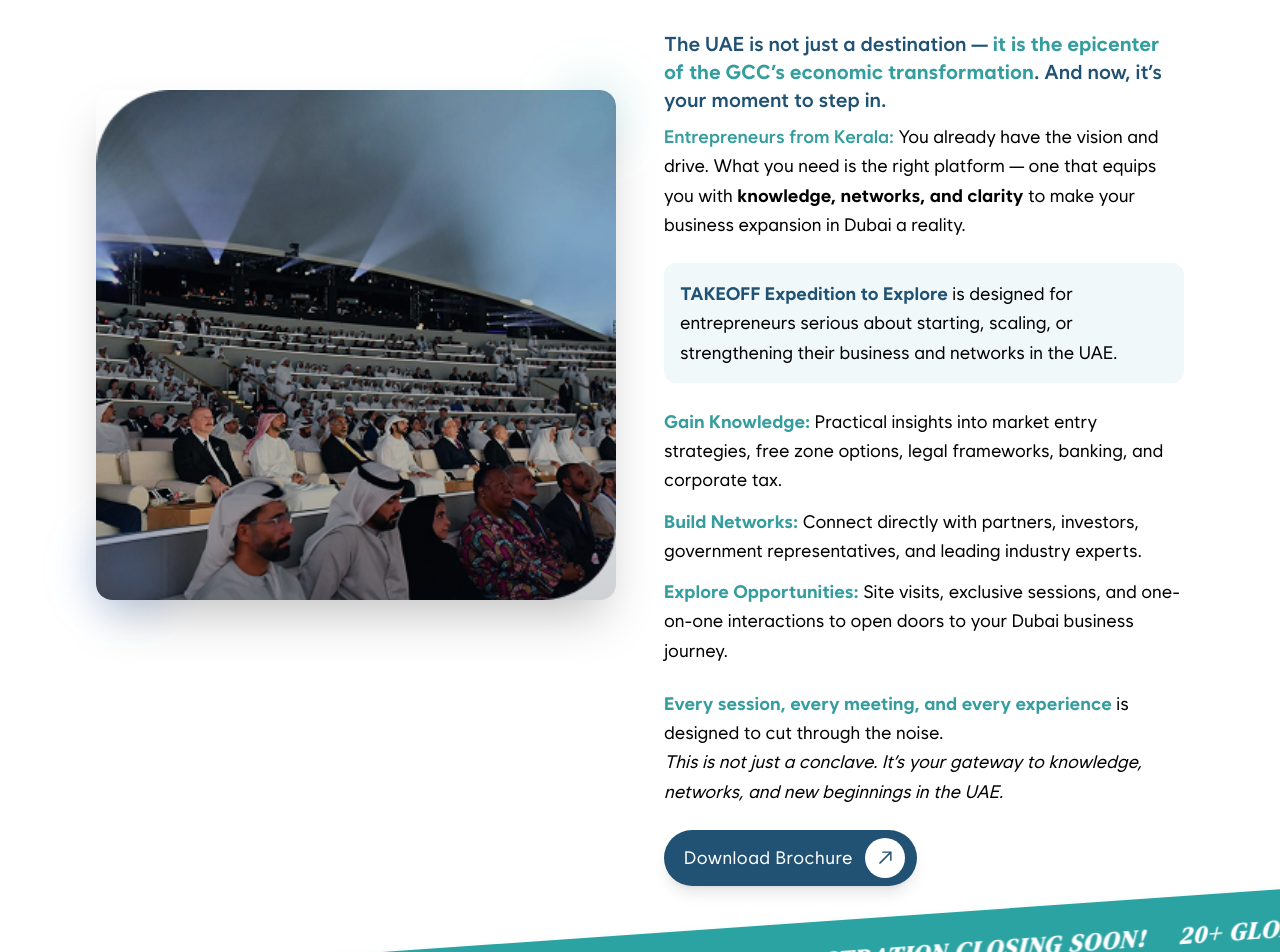
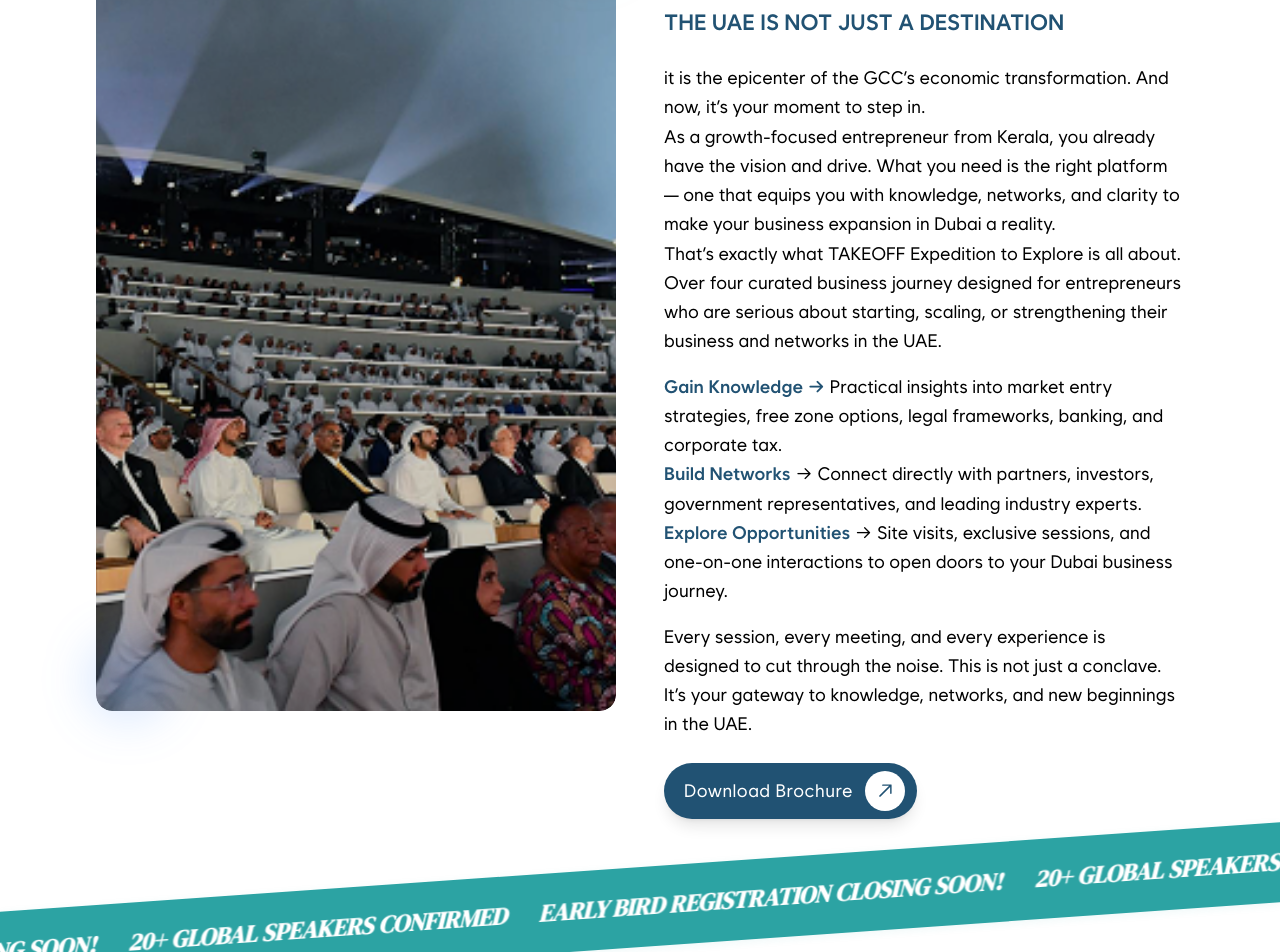
Before and after one commit to itsbasilsaman/take-off-webapplication, a Next.js app: page / in a window 1280 px wide. Shown: the part 1140-2092 px from the top of the page. Built offline with nearby package versions, Linux system fonts and the light colour scheme.

Commit message:
Updation

```diff
--- a/src/components/Footer.tsx
+++ b/src/components/Footer.tsx
@@ -6,23 +6,7 @@ import { BsWhatsapp } from "react-icons/bs"
 import { RxArrowTopRight } from "react-icons/rx";
 export default function Footer() {
 
-  const navigationLinks = [
-    { name: "Home", href: "#home", active: true },
-    { name: "About Takeoff 2025", href: "#about" },
-    { name: "Our Mission", href: "#mission" },
-    { name: "Speakers", href: "#speakers" },
-    { name: "Why Attend", href: "#why-attend" },
-    { name: "Who Should Attend", href: "#who-attend" },
-  ]
 
-  const secondaryLinks = [
-    { name: "Agenda", href: "#agenda" },
-    { name: "Highlights", href: "#highlights" },
-    { name: "FAQs", href: "#faqs" },
-    { name: "Terms and Conditions", href: "#terms" },
-    { name: "Privacy policy", href: "#privacy" },
-    { name: "Contact Us", href: "#contact" },
-  ]
 
    const handleWhatsAppClick = () => {
     const phone = '919207078555'; // WhatsApp number (without + and spaces)
@@ -51,14 +35,31 @@ export default function Footer() {
           <span className="text-[#23b3a3] text-2xl font-semibold">Connect WhatsApp</span>
           <BsWhatsapp className="text-[#23b3a3] text-2xl" />
         </button>
-        <div className="flex-1 flex items-center justify-center">
-          <input
-            type="text"
-            placeholder="Discover Groundbreaking Insights, Connect With Industry Leaders, And Accelerate Your Business Growth At Takeoff 2025."
-            className="w-full max-w-xl rounded-full px-6 py-2 bg-transparent border border-gray-600 text-gray-300 placeholder:text-gray-400 focus:outline-none"
-          />
+  <div className="hidden sm:flex flex-1 items-center justify-center">
+          <div className="relative w-full max-w-xl h-12 overflow-hidden rounded-full border border-gray-600 bg-transparent">
+            <div className="absolute inset-0 flex items-center">
+              <div
+                className="whitespace-nowrap flex animate-ticker"
+                style={{ animation: 'ticker-left-right 14s linear infinite' }}
+              >
+                <span
+                  className="text-gray-300 text-lg px-6 font-semibold"
+                  style={{ letterSpacing: '0.06em' }}
+                >
+                  Takeoff Business Conclave & Expedition to Explore Dubai
+                </span>
+                {/* Repeat for seamless loop */}
+                <span
+                  className="text-gray-300 text-lg px-6 font-semibold"
+                  style={{ letterSpacing: '0.06em' }}
+                >
+                  Takeoff Business Conclave & Expedition to Explore Dubai
+                </span>
+              </div>
+            </div>
+          </div>
         </div>
-        <div className="flex items-center gap-2">
+  <div className="hidden sm:flex items-center gap-2">
             <button
                   className="flex items-center bg-[#359D9E] hover:bg-[#235c5d] rounded-full px-3 py-2 pr-3 transition-all duration-200 shadow-lg hover:shadow-xl group"
                   style={{minWidth:'200px'}}
@@ -113,20 +114,14 @@ export default function Footer() {
         {/* Navigation Links */}
         <div className="grid grid-cols-2 gap-4">
           <div className="flex flex-col gap-2">
-            <span className="text-gray-300">Home</span>
-            <span className="text-gray-300">About Takeoff 2025</span>
-            <span className="text-gray-300">Our Mission</span>
-            <span className="text-gray-300">Speakers</span>
-            <span className="text-gray-300">Why Attend</span>
-            <span className="text-gray-300">Who Should Attend</span>
+            <a href="#home" className="text-gray-300 cursor-pointer hover:text-[#23b3a3] transition-colors duration-200" style={{ scrollBehavior: 'smooth' }}>Home</a>
+            <a href="#about" className="text-gray-300 cursor-pointer hover:text-[#23b3a3] transition-colors duration-200" style={{ scrollBehavior: 'smooth' }}>About Us</a>
+            <a href="#speakers" className="text-gray-300 cursor-pointer hover:text-[#23b3a3] transition-colors duration-200" style={{ scrollBehavior: 'smooth' }}>Speakers</a>
           </div>
           <div className="flex flex-col gap-2">
-            <span className="text-gray-300">Agenda</span>
-            <span className="text-gray-300">Highlights</span>
-            <span className="text-gray-300">FAQs</span>
-            <span className="text-gray-300">Terms and Conditions</span>
-            <span className="text-gray-300">Privacy policy</span>
-            <span className="text-gray-300">Contact Us</span>
+            <a href="#why-attend" className="text-gray-300 cursor-pointer hover:text-[#23b3a3] transition-colors duration-200" style={{ scrollBehavior: 'smooth' }}>Why Attend</a>
+            <a href="#who-attend" className="text-gray-300 cursor-pointer hover:text-[#23b3a3] transition-colors duration-200" style={{ scrollBehavior: 'smooth' }}>Who Should Attend</a>
+            <a href="#contact" className="text-gray-300 cursor-pointer hover:text-[#23b3a3] transition-colors duration-200" style={{ scrollBehavior: 'smooth' }}>Contact Us</a>
           </div>
         </div>
 
--- a/src/components/LandingAboutUs.tsx
+++ b/src/components/LandingAboutUs.tsx
@@ -45,7 +45,7 @@ export default function LandingAbout() {
       {/* Main Content */}
   <div className="relative z-10 px-2 sm:px-4 md:px-8 lg:px-16 py-8 sm:py-12 md:py-16 lg:py-20">
         <div className="max-w-7xl mx-auto">
-          <div className="flex flex-col lg:grid lg:grid-cols-2 gap-2 lg:gap-12 items-center">
+          <div className="flex flex-col lg:grid lg:grid-cols-2 gap- lg:gap-12 items-center">
             {/* Heading (always first on mobile) */}
             <div className="block lg:hidden w-full mb-4">
               <p className="text-[#215273] text-lg font-semibold md:text-xl mb-2  ">About Us - Takeoff 2025</p>
@@ -55,7 +55,7 @@ export default function LandingAbout() {
             </div>
             {/* Image (second on mobile, first on desktop) */}
             <div className="relative w-full flex justify-center items-center mb-6 lg:mb-0">
-              <div className="relative overflow-hidden rounded-2xl shadow-2xl w-full h-48 sm:h-56 md:h-72 lg:w-full lg:h-auto animate-fadein"
+              <div className="relative overflow-hidden rounded-2xl   w-full h-48 sm:h-56 md:h-72 lg:w-full lg:h-[800px] h-auto  "
                 style={{ maxWidth: '100%', boxSizing: 'border-box' }}>
                 <img
                   src="/about-image.png"
@@ -63,7 +63,7 @@ export default function LandingAbout() {
                   className="w-full h-full object-cover rounded-2xl"
                   style={{ maxWidth: '100%', height: '100%', objectFit: 'cover' }}
                 />
-                <div className="absolute inset-0 bg-gradient-to-t from-slate-900/20 to-transparent"></div>
+
               </div>
               {/* Decorative elements around image */}
               <div className="absolute -top-2 -right-2 w-10 h-10 sm:w-16 sm:h-16 bg-[#359D9E]/20 rounded-full blur-xl"></div>
@@ -79,30 +79,35 @@ export default function LandingAbout() {
             >
               <div className="hidden lg:block">
                 <p className="text-[#215273] text-lg font-semibold md:text-xl mb-4  ">About Us - Takeoff 2025</p>
-                <h2 className="text-4xl md:text-5xl lg:text-6xl font-bold text-[#359D9E] mb-8 italic leading-tight">
+                <h2 className="text-4xl md:text-5xl lg:text-6xl font-bold text-[#359D9E] mb-2 italic leading-tight">
                   From Vision to Venture
                 </h2>
+                 <span className="uppercase text-[#215273] text-[22px] font-semibold">  The UAE is not just a destination</span> <br />
               </div>
-              <div className="space-y-3 md:space-y-6 text-black text-base md:text-lg leading-relaxed">
-                <p className="font-semibold text-[#215273] text-lg md:text-xl mb-2">
-                  The UAE is not just a destination — <span className="text-[#359D9E] font-bold">it is the epicenter of the GCC’s economic transformation</span>. And now, it’s your moment to step in.
+              <div className="  text-black text-base md:text-lg leading-relaxed">
+                 <div className="uppercase text-[#215273]  text-[18px] font-semibold lg:hidden mb-2">  The UAE is not just a destination</div>
+                <p>
+                    it is the epicenter of the GCC’s economic transformation. And now, it’s your moment to step in.
                 </p>
                 <p>
-                  <span className="font-semibold text-[#359D9E]">Entrepreneurs from Kerala:</span> You already have the vision and drive. What you need is the right platform — one that equips you with <span className="font-bold">knowledge, networks, and clarity</span> to make your business expansion in Dubai a reality.
+                  As a growth-focused entrepreneur from Kerala, you already have the vision and drive. What you need is the right platform — one that equips you with knowledge, networks, and clarity to make your business expansion in Dubai a reality.
                 </p>
-                <p className="bg-[#f0f8fa] rounded-xl p-3 md:p-4     ">
-                  <span className="font-bold text-[#215273]">TAKEOFF Expedition to Explore</span> is designed for entrepreneurs serious about starting, scaling, or strengthening their business and networks in the UAE.
+                <p className="mb-4">
+                  That’s exactly what TAKEOFF Expedition to Explore is all about. Over four curated business journey designed for entrepreneurs who are serious about starting, scaling, or strengthening their business and networks in the UAE.
                 </p>
-                <ul className="  space-y-2 md:space-y-3">
-                  <li><span className="font-bold text-[#359D9E]">Gain Knowledge:</span> Practical insights into market entry strategies, free zone options, legal frameworks, banking, and corporate tax.</li>
-                  <li><span className="font-bold text-[#359D9E]">Build Networks:</span> Connect directly with partners, investors, government representatives, and leading industry experts.</li>
-                  <li><span className="font-bold text-[#359D9E]">Explore Opportunities:</span> Site visits, exclusive sessions, and one-on-one interactions to open doors to your Dubai business journey.</li>
-                </ul>
 
-                <p className="mt-2 md:mt-4">
-                  <span className="font-bold text-[#359D9E]">Every session, every meeting, and every experience</span> is designed to cut through the noise.<br />
-                  <span className="italic">This is not just a conclave. It’s your gateway to knowledge, networks, and new beginnings in the UAE.</span>
+                <p>
+
+                 <span className="text-[#215273]   font-semibold">Gain Knowledge →</span> Practical insights into market entry strategies, free zone options, legal frameworks, banking, and corporate tax.
+                  <br /><span className="text-[#215273]    font-semibold"> Build Networks</span> → Connect directly with partners, investors, government representatives, and leading industry experts.
+                  <br /><span className="text-[#215273]    font-semibold"> Explore Opportunities</span> → Site visits, exclusive sessions, and one-on-one interactions to open doors to your Dubai business journey.
+                  <br />
                 </p>
+                <p className="mt-4">
+                  Every session, every meeting, and every experience is designed to cut through the noise. This is not just a conclave. It’s your gateway to knowledge, networks, and new beginnings in the UAE.
+
+                </p>
+
               </div>
               <div className="flex flex-row items-center justify-start gap-2 mt-4">
                <a
@@ -139,26 +144,26 @@ export default function LandingAbout() {
       >
         <span
           className="text-white font-bold italic text-sm md:text-[24px] px-4"
-          style={{ fontFamily: 'var(--font-dm-serif-display)', letterSpacing: '0.08em' }}
+          style={{ fontFamily: 'var(--font-dm-serif-display)' }}
         >
           EARLY BIRD REGISTRATION CLOSING SOON!
         </span>
         <span
           className="text-white font-bold italic text-sm md:text-[24px] px-4"
-          style={{ fontFamily: 'var(--font-dm-serif-display)', letterSpacing: '0.08em' }}
+          style={{ fontFamily: 'var(--font-dm-serif-display)' }}
         >
           20+ GLOBAL SPEAKERS CONFIRMED
         </span>
         {/* Repeat for seamless loop */}
         <span
           className="text-white font-bold italic text-sm md:text-[24px] px-4"
-          style={{ fontFamily: 'var(--font-dm-serif-display)', letterSpacing: '0.08em' }}
+          style={{ fontFamily: 'var(--font-dm-serif-display)' }}
         >
           EARLY BIRD REGISTRATION CLOSING SOON!
         </span>
         <span
           className="text-white font-bold italic text-sm md:text-[24px] px-4"
-          style={{ fontFamily: 'var(--font-dm-serif-display)', letterSpacing: '0.08em' }}
+          style={{ fontFamily: 'var(--font-dm-serif-display)' }}
         >
           20+ GLOBAL SPEAKERS CONFIRMED
         </span>
--- a/src/components/LandingChiefGusts.tsx
+++ b/src/components/LandingChiefGusts.tsx
@@ -7,7 +7,7 @@ import { motion } from "framer-motion"
 const leaders = [
   {
     id: 1,
-    name: "Dr. Abdussamad Samadani MP",
+    name: "Dr. Abdussamad Samadani  ",
     title: "Member of Indian Parliament",
     image: "https://scontent.fcok3-2.fna.fbcdn.net/v/t39.30808-6/435724766_957968162366463_6637910842092321999_n.jpg?_nc_cat=1&ccb=1-7&_nc_sid=6ee11a&_nc_ohc=uPXz8OiFEqwQ7kNvwE4kNnE&_nc_oc=AdkVDuPCebmY4sRRceJ6xigPhvly8Icx-pAwf1JrIkja0aZpKJE--CnD12h8dB5s8Y5b78KOgmZBcaTWjZj2sSBZ&_nc_zt=23&_nc_ht=scontent.fcok3-2.fna&_nc_gid=vL40hYv17wu3nnFIvhzdNA&oh=00_AfZXBXJZGkwB5RcYkDf0DkOlZdmZbrMITrTQn84ugCD7cg&oe=68D2ECD7",
   },
@@ -21,13 +21,13 @@ const leaders = [
     id: 3,
     name: "Dr. Anvar Ameen Chelat",
     title: "Managing Director, Regency Group",
-    image: "https://scontent.fcok3-1.fna.fbcdn.net/v/t39.30808-6/480204633_28481457068169732_7079540419111445299_n.jpg?_nc_cat=106&ccb=1-7&_nc_sid=833d8c&_nc_ohc=3dVpbkgpAYYQ7kNvwG_SjR7&_nc_oc=AdnIem-666tVA_ZftxefwN5Z-zbWr5BZTNly_NmQr7w3vm84rGXl3kPmTb8GGWgoOFbyMXfFEvqhdWHwzjowPpik&_nc_zt=23&_nc_ht=scontent.fcok3-1.fna&_nc_gid=hAkB3LLToQ9dbnjZLSEr_Q&oh=00_AfYXJaMW2QtM8_TM85du8cMXSOthreFGA7u_Bu9bENdV8g&oe=68D2DFDC",
+    image: "/anwar-ameen.jpg",
   },
   {
     id: 4,
     name: "Faisal AK",
     title: "Executive Director – Malabar Gold",
-    image: "/anwar-ameen.jpg",
+    image: "https://scontent.fcok3-1.fna.fbcdn.net/v/t39.30808-6/480204633_28481457068169732_7079540419111445299_n.jpg?_nc_cat=106&ccb=1-7&_nc_sid=833d8c&_nc_ohc=3dVpbkgpAYYQ7kNvwG_SjR7&_nc_oc=AdnIem-666tVA_ZftxefwN5Z-zbWr5BZTNly_NmQr7w3vm84rGXl3kPmTb8GGWgoOFbyMXfFEvqhdWHwzjowPpik&_nc_zt=23&_nc_ht=scontent.fcok3-1.fna&_nc_gid=hAkB3LLToQ9dbnjZLSEr_Q&oh=00_AfYXJaMW2QtM8_TM85du8cMXSOthreFGA7u_Bu9bENdV8g&oe=68D2DFDC",
   },
 ];
 
@@ -122,7 +122,7 @@ export default function LandingChiefGusts() {
                       transition={{ duration: 0.3, ease: 'easeOut' }}
                     />
                     <div className="absolute bottom-0 left-0 right-0 bg-transparent   p-4">
-                      <div className="absolute inset-0  "></div>
+                      <div className="absolute inset-0    bg-gradient-to-t from-black/90 via-black/40 to-transparent"></div>
                       <motion.div
                         className="relative z-10"
                         initial={{ opacity: 0, y: 30 }}
```
